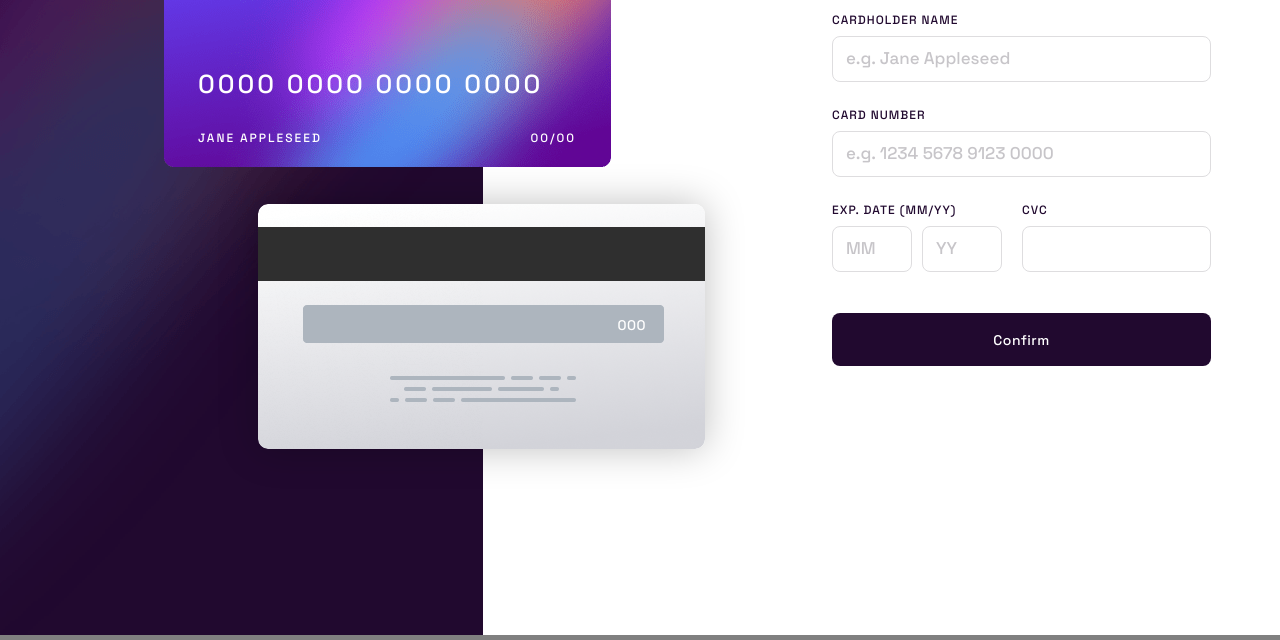
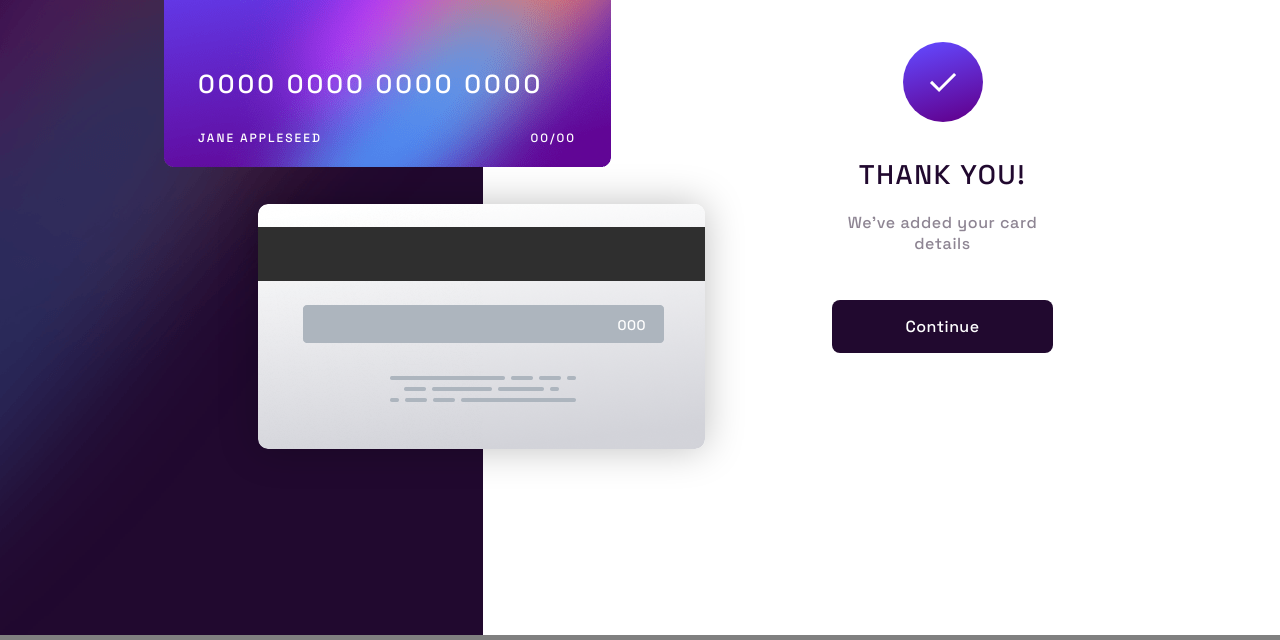
Before and after one commit to wiseman88/Interactive-card-details-form, a website: page index.html in a window 1280 px wide. Shown: the part 265-905 px from the top of the page. Drawn offline with Linux system fonts and the light colour scheme.

Commit message:
completed message styled

```diff
--- a/assets/css/app.css
+++ b/assets/css/app.css
@@ -47,11 +47,11 @@ input {
 /* buttons */
 
 .button {
-  padding: 17.5px 0;
+  padding: 16px 0;
   color: white;
   border-radius: 8px;
   letter-spacing: 0.5px;
-  font-size: 14px;
+  font-size: 16px;
   cursor: pointer;
 }
 
@@ -224,3 +224,22 @@ input {
 .form-row {
   margin-top: 25px;
 }
+
+.completed-message {
+  margin-top: 30px;
+  display: none;
+  text-align: center;
+}
+
+.completed-message h2 {
+  font-weight: 400;
+  letter-spacing: 1.6px;
+  margin-top: 30px;
+}
+
+.completed-message p {
+  font-size: 16px;
+  margin-top: 20px;
+  margin-bottom: 46px;
+  letter-spacing: 0.6px;
+}
--- a/index.html
+++ b/index.html
@@ -61,7 +61,7 @@
       </div>
 
       <div class="card-form-container">
-        <div class="card-form very-dark-violet">
+        <div class="card-form very-dark-violet" style="display: none;">
           <form action="">
             <fieldset>
               <p>
@@ -110,10 +110,19 @@
 
         <!-- Completed state start -->
 
-        <div class="completed-message">
-          Thank you!
-          We've added your card details
-          Continue
+        <div class="completed-message very-dark-violet" style="display: block;">
+          <figure>
+            <img src="./assets/images/icon-complete.svg" alt="complete" srcset="">
+          </figure>
+          <h2 class="uppercase">
+            <span>Thank you!</span>
+          </h2>
+          <p class="medium-dark-violet">
+            <span>We've added your card details</span>
+          </p>
+          <button class="button button-primary w-full">
+            <span>Continue</span>
+          </button>
         </div>
       </div>
     </div>
```
